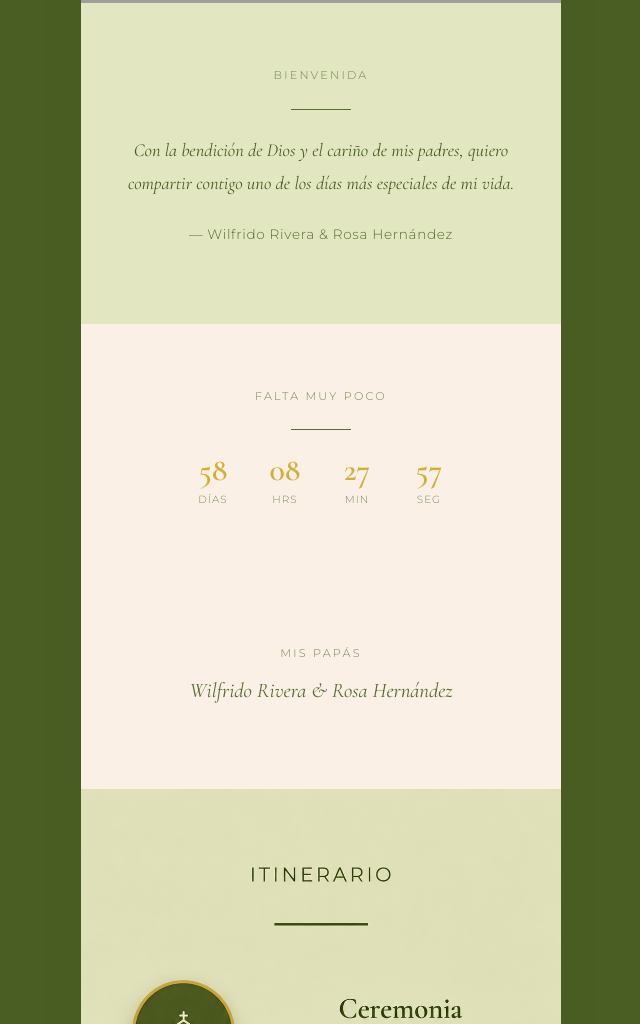
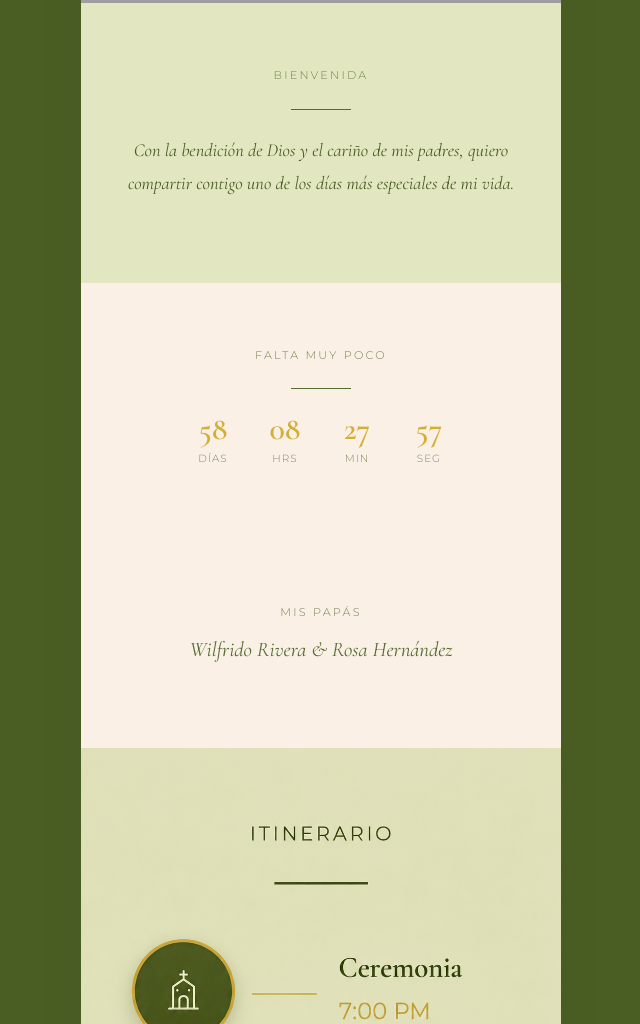
Before and after one commit to oldwilly12/invitacion_XV, an Astro site: page / in a window 1280 px wide. Shown: the part 797-1821 px from the top of the page, without its empty margins (319-959 px from the left). Built offline with nearby package versions, Linux system fonts and the light colour scheme; Astro itself is replaced by a stand-in of ours; grey boxes are pictures that could not be loaded.

Commit message:
Quitar nombre de los padres de la sección de bienvenida
Co-Authored-By: Claude Sonnet 5 <noreply@anthropic.com>
Claude-Session: https://claude.ai/code/session_01YNJUcsjNzFyQ4n6sTijeXs

```diff
--- a/src/components/Welcome.astro
+++ b/src/components/Welcome.astro
@@ -6,7 +6,6 @@ import { event } from '../data/event';
   <p class="eyebrow">Bienvenida</p>
   <hr class="divider" />
   <p class="message">{event.bienvenida}</p>
-  <p class="signature">— {event.padres.nombres.join(' & ')}</p>
 </section>
 
 <style>
@@ -21,11 +20,4 @@ import { event } from '../data/event';
     line-height: 1.8;
     color: var(--text-body);
   }
-
-  .signature {
-    margin-top: 1.5rem;
-    font-size: 0.85rem;
-    letter-spacing: 0.05em;
-    color: var(--text-heading);
-  }
 </style>
```
